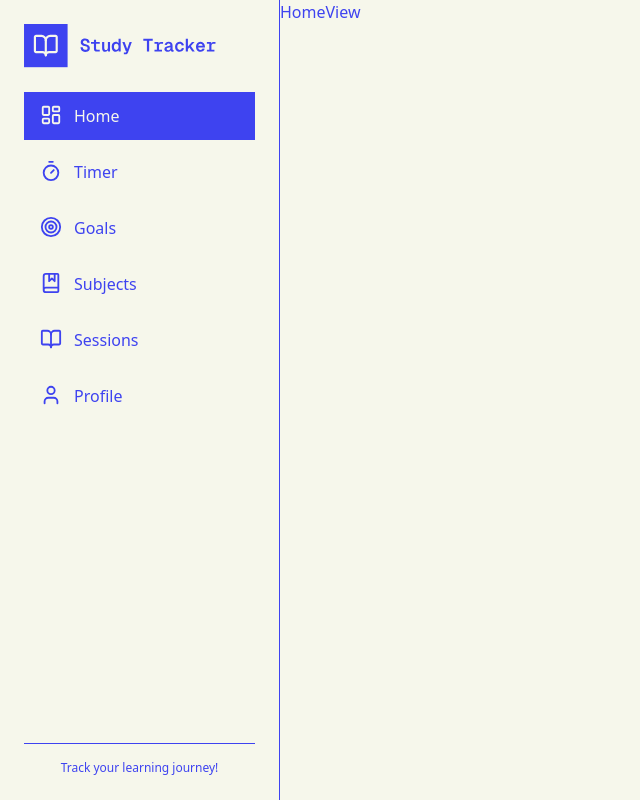
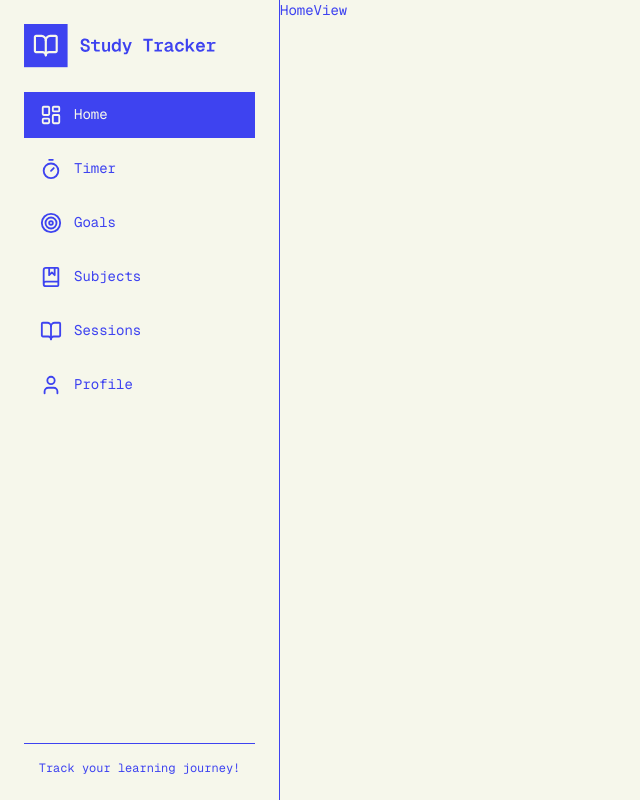
Before and after one commit to joaosantos99/pw-project, a Vue app: page / in a window 1280 px wide. Shown: the whole page, without its empty margins (0-640 px from the left). Built offline with nearby package versions, Linux system fonts and the light colour scheme; a web font is replaced by a local one.

Commit message:
feat: add brand elements
feat: add google font "Mono Geist"

feat: add missing brand colors

```diff
--- a/index.html
+++ b/index.html
@@ -3,6 +3,9 @@
   <head>
     <meta charset="UTF-8" />
     <link rel="icon" type="image/svg+xml" href="/vite.svg" />
+    <link rel="preconnect" href="https://fonts.googleapis.com">
+    <link rel="preconnect" href="https://fonts.gstatic.com" crossorigin>
+    <link href="https://fonts.googleapis.com/css2?family=Geist+Mono:wght@100..900&family=Inter:ital,opsz,wght@0,14..32,100..900;1,14..32,100..900&family=Oi:wght@400..700&family=Pixelify+Sans:wght@400..700&display=swap" rel="stylesheet">
     <meta name="viewport" content="width=device-width, initial-scale=1.0" />
     <title>pw-project</title>
   </head>
--- a/src/components/MenuItem.vue
+++ b/src/components/MenuItem.vue
@@ -42,6 +42,6 @@
       :is="icon"
       size="22"
     />
-    <span :class="{ 'text-brand-white': isActive }">{{ label }}</span>
+    <span :class="[{ 'text-brand-white': isActive }]">{{ label }}</span>
   </RouterLink>
 </template>
--- a/src/style.css
+++ b/src/style.css
@@ -1,14 +1,18 @@
 @import 'tailwindcss';
 
 @theme {
-  --color-brand-white: #F6F7EB;
   --color-brand-primary: #3E43F0;
   --color-brand-secondary: #E54B4F;
+  --color-brand-white: #F6F7EB;
+  --color-brand-black: #353535;
+  --color-brand-gray: #E5E5DA;
 }
 
 @layer base {
   body {
     @apply text-brand-primary;
+    @apply text-sm;
+    font-family: 'Geist Mono', 'Inter', sans-serif;
   }
 
   body {
```
